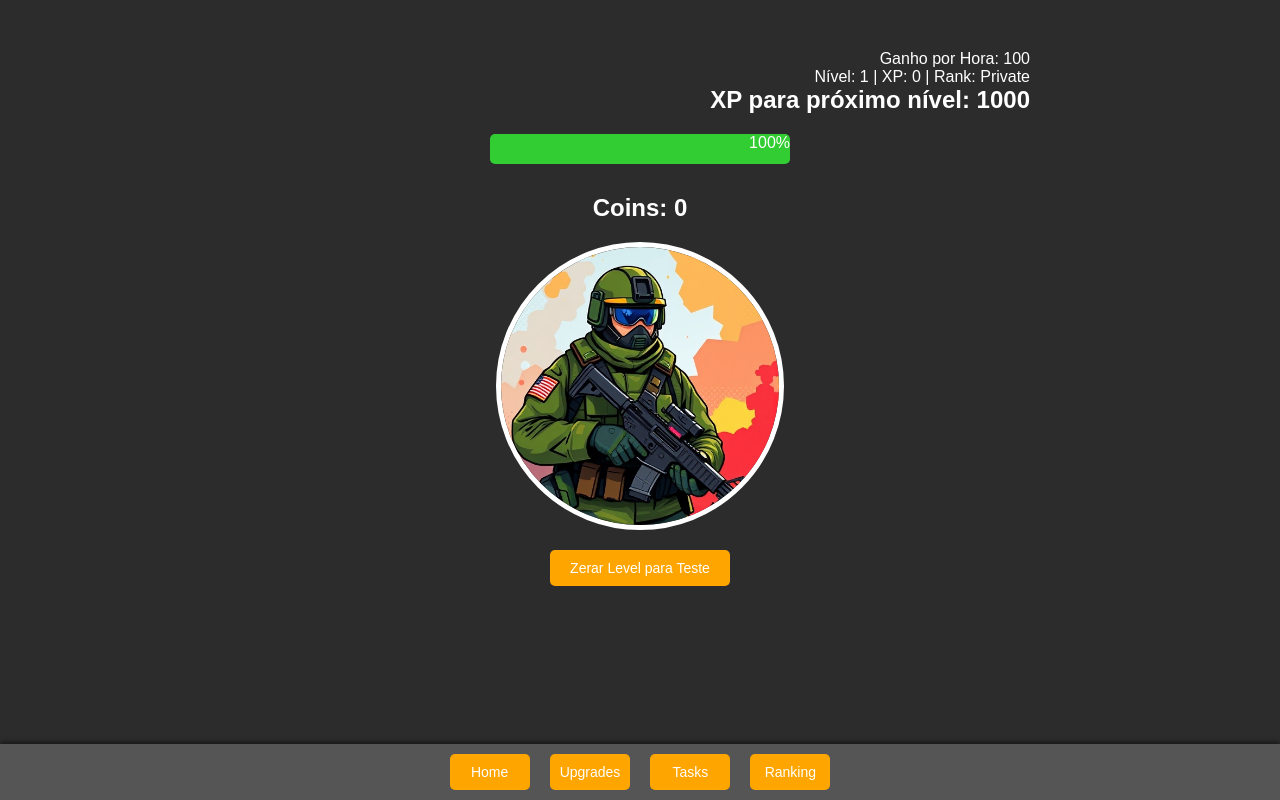
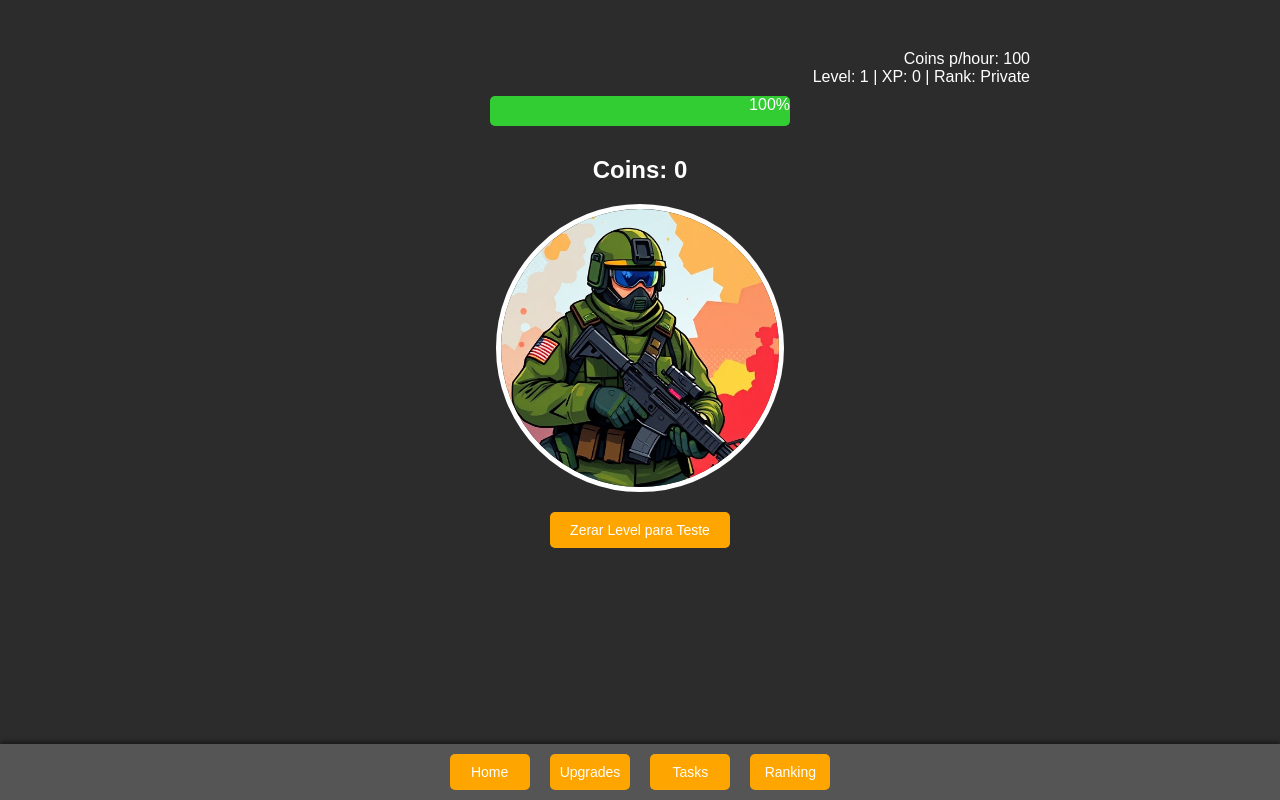
Before and after one commit to jeff-prog/CLICKGAME, a plain HTML site: page index.html in a window 1280 px wide. Drawn offline with Linux system fonts and the light colour scheme.

Commit message:
Add files via upload

```diff
--- a/index.html
+++ b/index.html
@@ -9,9 +9,8 @@
 <body>
     <div class="container">
         <header>
-            <p>Ganho por Hora: <span id="coinsPerHour">100</span></p>
-            <p>Nível: <span id="level">1</span> | XP: <span id="xp">0</span> | Rank: <span id="rankTitle">Private</span></p>
-            <h1>XP para próximo nível: <span id="xp-next-level">1000</span></h1>
+            <p>Coins p/hour: <span id="coinsPerHour">100</span></p>
+            <p>Level: <span id="level">1</span> | XP: <span id="xp">0</span> | Rank: <span id="rankTitle">Private</span></p>
             <div class="energy-container">
                 <div class="energy-bar">
                     <div id="energy-level">
```
